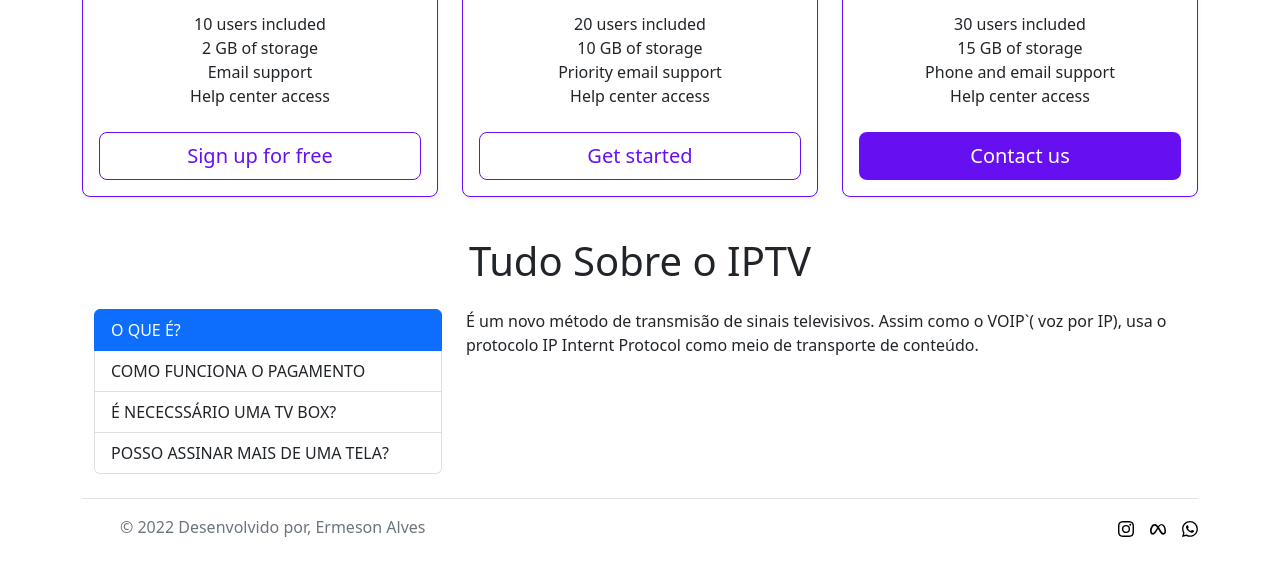
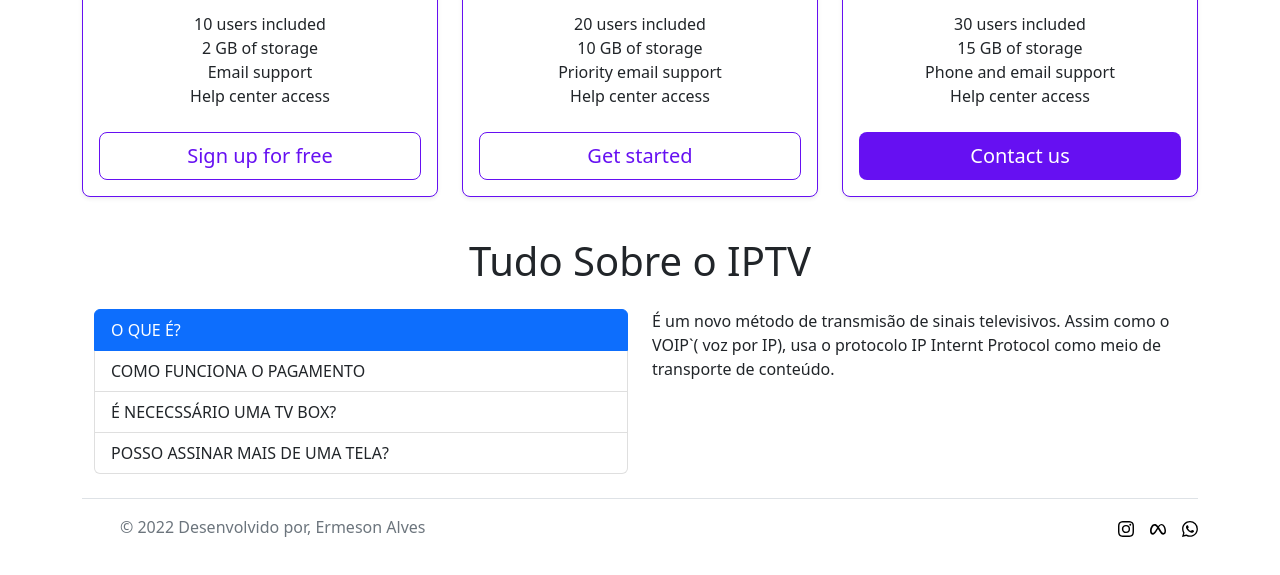
Before and after one commit to gitErmesonAlves/IPTV, a website: page index.html in a window 1280 px wide. Shown: the part 1095-1670 px from the top of the page. Drawn offline with nearby package versions, Linux system fonts and the light colour scheme.

Commit message:
update Index.html
Update col-md-6 line 165

```diff
--- a/index.html
+++ b/index.html
@@ -149,7 +149,7 @@
         <h2 class="display-6 text-center mb-4" id="sobre">Tudo Sobre o IPTV</h2>
         <div class="container">
             <div class="row">
-                <div class="col-4">
+                <div class="col-6">
                     <div class="list-group" id="list-tab" role="tablist">
                         <a class="list-group-item list-group-item-action active" id="list-home-list"
                             data-bs-toggle="list" href="#list-home" role="tab" aria-controls="list-home">O QUE É?</a>
@@ -162,7 +162,7 @@
                             TELA?</a>
                     </div>
                 </div>
-                <div class="col-8">
+                <div class="col-6">
                     <div class="tab-content" id="nav-tabContent">
                         <div class="tab-pane fade show active" id="list-home" role="tabpanel"
                             aria-labelledby="list-home-list">
```
